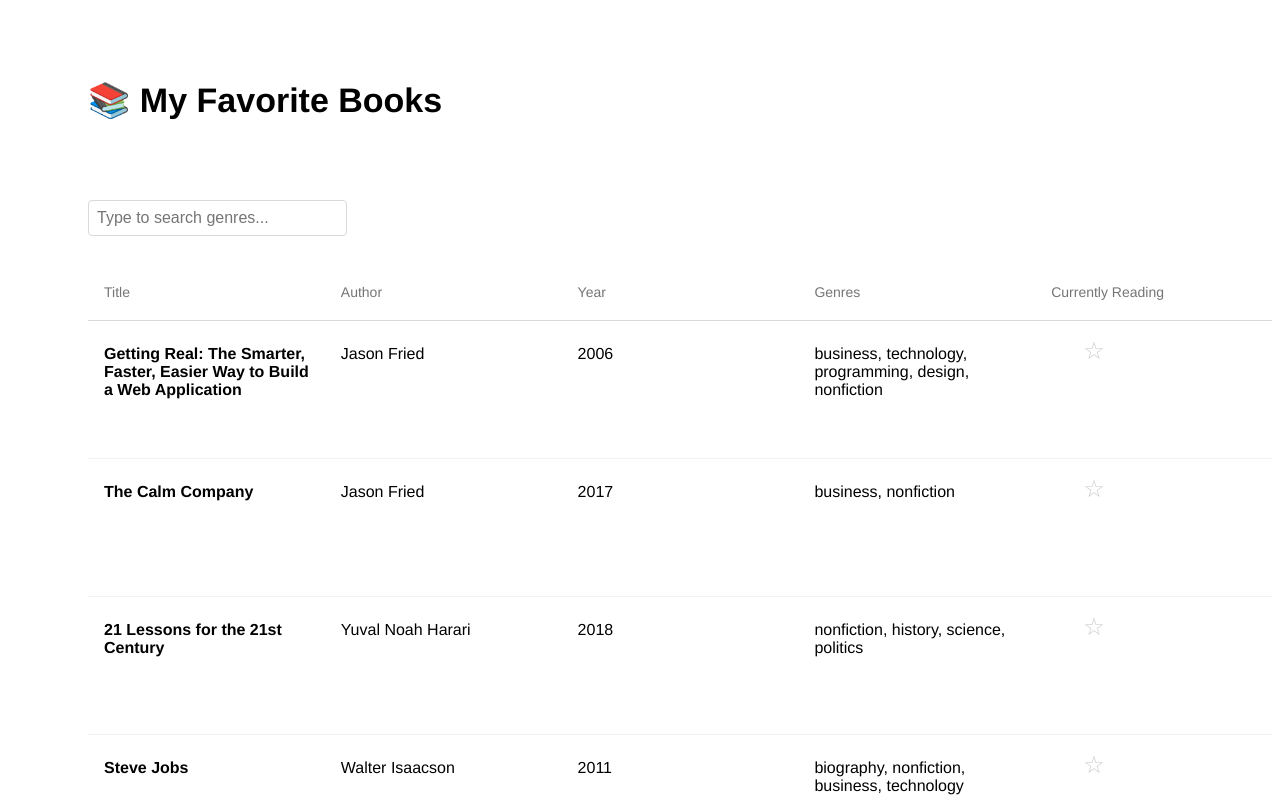
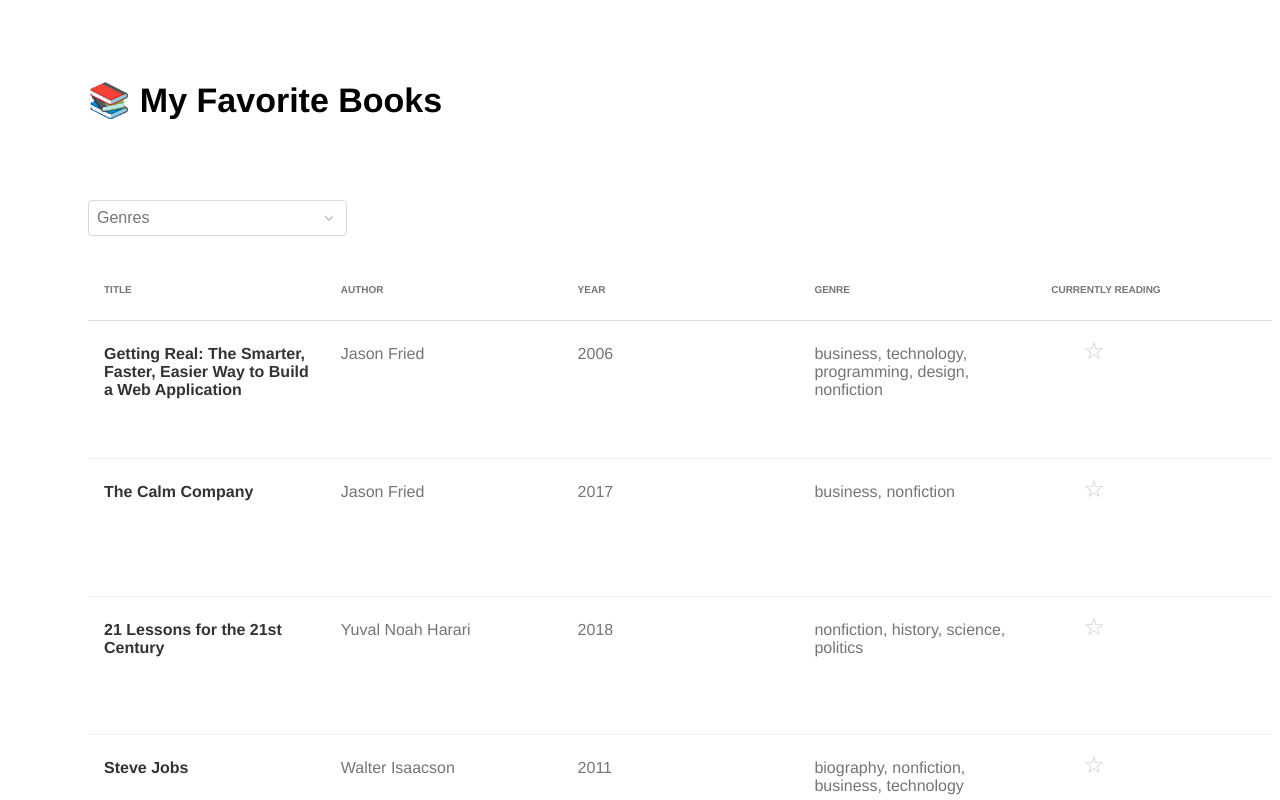
Before and after one commit to longtnguyen/favorite-books, a React (Create React App) app: page / in a window 1280 px wide. Shown: the top 800 px of the page. Built offline with nearby package versions, Linux system fonts and the light colour scheme.

Commit message:
fix loading indicator, use the correct icon for down chevron and close

```diff
--- a/src/App.jsx
+++ b/src/App.jsx
@@ -3,6 +3,7 @@
 import BooksTable from './components/BooksTable';
 import { debounce } from 'lodash';
 import './styles/App.scss';
+import LoadingIndicator from './components/LoadingIndicator';
 
 function App() {
   const [books, setBooks] = useState([]);
@@ -148,13 +149,32 @@
               onChange={handleInputChange}
               onFocus={() => setShowSuggestions(true)}
               onBlur={() => setTimeout(() => setShowSuggestions(false), 200)}
-              placeholder="Type to search genres..."
+              placeholder="Genres"
             />
-            {searchInput && (
-              <button className="clear-button" onClick={clearSearch}>
-                ×
-              </button>
-            )}
+          {searchInput === '' && (
+            <img
+              src="/icon-right.png"
+              alt="Dropdown Chevron"
+              className="chevron-icon"
+              aria-hidden="true"
+            />
+          )}
+          {searchInput !== '' && (
+            <img
+              src="/clear.png"
+              alt="Clear input"
+              className="clear-icon"
+              onClick={clearSearch}
+              role="button"
+              tabIndex={0}
+              onKeyDown={(e) => {
+                if (e.key === 'Enter' || e.key === ' ') {
+                  clearSearch();
+                }
+              }}
+              aria-label="Clear genre filter"
+            />
+          )}
             {showSuggestions && (
               <ul className="suggestions-list">
                 {filteredGenres.map((genre) => (
@@ -174,7 +194,7 @@
 
       <main>
         {loading ? (
-          <p className="loading-text">Loading...</p>
+          <LoadingIndicator />
         ) : (
           <BooksTable
             books={books}
--- a/src/components/BooksTable.jsx
+++ b/src/components/BooksTable.jsx
@@ -65,27 +65,27 @@
             onClick={() => handleSort('title')}
             style={{ cursor: 'pointer' }}
           >
-            Title{sortIndicator('title')}
+            TITLE{sortIndicator('title')}
           </th>
           <th
             onClick={() => handleSort('author')}
             style={{ cursor: 'pointer' }}
           >
-            Author{sortIndicator('author')}
+            AUTHOR{sortIndicator('author')}
           </th>
           <th
             onClick={() => handleSort('year')}
             style={{ cursor: 'pointer' }}
           >
-            Year{sortIndicator('year')}
+            YEAR{sortIndicator('year')}
           </th>
 
-          <th>Genres</th>
+          <th>GENRE</th>
           <th
             onClick={() => handleSort('favorite')}
             style={{ cursor: 'pointer' }}
           >
-            Currently Reading{sortIndicator('favorite')}
+            CURRENTLY READING{sortIndicator('favorite')}
           </th>
         </tr>
       </thead>
--- /dev/null
+++ b/src/components/LoadingIndicator.jsx
@@ -0,0 +1,18 @@
+import React from 'react';
+import '../styles/LoadingIndicator.scss';
+
+function LoadingIndicator() {
+  return (
+    <div className="loading-indicator">
+      <img
+        src="/_LoadingIcon.png"
+        alt="Loading..."
+        className="loading-icon"
+        aria-hidden="true"
+      />
+      <span className="loading-text">Loading...</span>
+    </div>
+  );
+}
+
+export default LoadingIndicator;
--- a/src/styles/App.scss
+++ b/src/styles/App.scss
@@ -1,6 +1,7 @@
 $app-max-width: 1200px;
 $header-bg: #f5f5f5;
 $border-color: #D9D9D9;
+$text-color: #757575;
 $border-color-cell: #F2F2F2;
 $font-family: 'Helvetica', Arial, sans-serif;
 $star-size: 1.5rem;
@@ -41,19 +42,12 @@
     }
   }
 
-  .loading-text {
-    text-align: center;
-    font-size: 1.2rem;
-    margin-top: 2rem;
-  }
-
   .books-table {
     width: 100%;
     border-collapse: collapse;
 
     thead {
-      //Note: figma specify 10px but that seems way too small
-      font-size: 0.875rem;
+      font-size: 0.625rem;
     }
 
     th,
@@ -65,12 +59,13 @@
       vertical-align: unset;
       box-sizing:border-box;
       padding: 1rem;
+      color: $text-color;
     }
     th {
       height: 3.25rem;
-      color: #757575;
+      color: $text-color;
       border-bottom: 1px solid $border-color;
-      font-weight: 400;
+      font-weight: 700;
     }
     th.rank-col {
       width: 3.75rem;
@@ -78,6 +73,7 @@
     }
 
     .title-cell {
+      color: #333333;
       text-align: left;
       font-weight: bold;
     }
@@ -118,22 +114,40 @@
     padding: .5rem;
     font-size: 1rem;
     border: 1px solid $border-color;
+    &:focus {
+      outline: none !important;
+      border: 1px solid #2BB24C;
+    }
     border-radius: .25rem;
     padding-right: 1rem;
   }
 
-  .clear-button {
+  .chevron-icon,
+  .clear-icon {
     position: absolute;
-    right: .5rem;
     top: 50%;
     transform: translateY(-50%);
-    background: none;
-    border: none;
-    font-size: 1rem;
+    width: 16px;
+    height: 16px;
+  }
+
+  .chevron-icon {
+    right: -1rem;
+    pointer-events: none;
+  }
+
+  .clear-icon {
+    right: -1rem;
+    pointer-events: auto;
     cursor: pointer;
-    color: #999;
+    opacity: 0.6;
+
     &:hover {
-      color: #333;
+      opacity: 1;
+    }
+
+    &:focus {
+      outline: none;
     }
   }
 
--- /dev/null
+++ b/src/styles/LoadingIndicator.scss
@@ -0,0 +1,31 @@
+.loading-indicator {
+    display: flex;
+    align-items: center;
+    justify-content: center;
+    margin: 2rem 0;
+
+    .loading-icon {
+      width: 24px;
+      height: 24px;
+      margin-right: 0.5rem;
+      animation: spin 1s linear infinite;
+    }
+
+    .loading-text {
+        text-align: center;
+        font-size: 0.813rem;
+        line-height: 1rem;
+        vertical-align: middle;
+        color: #9E9E9E
+      }
+  }
+
+  /* Keyframes for spinning animation */
+  @keyframes spin {
+    from {
+      transform: rotate(0deg);
+    }
+    to {
+      transform: rotate(360deg);
+    }
+  }
```
